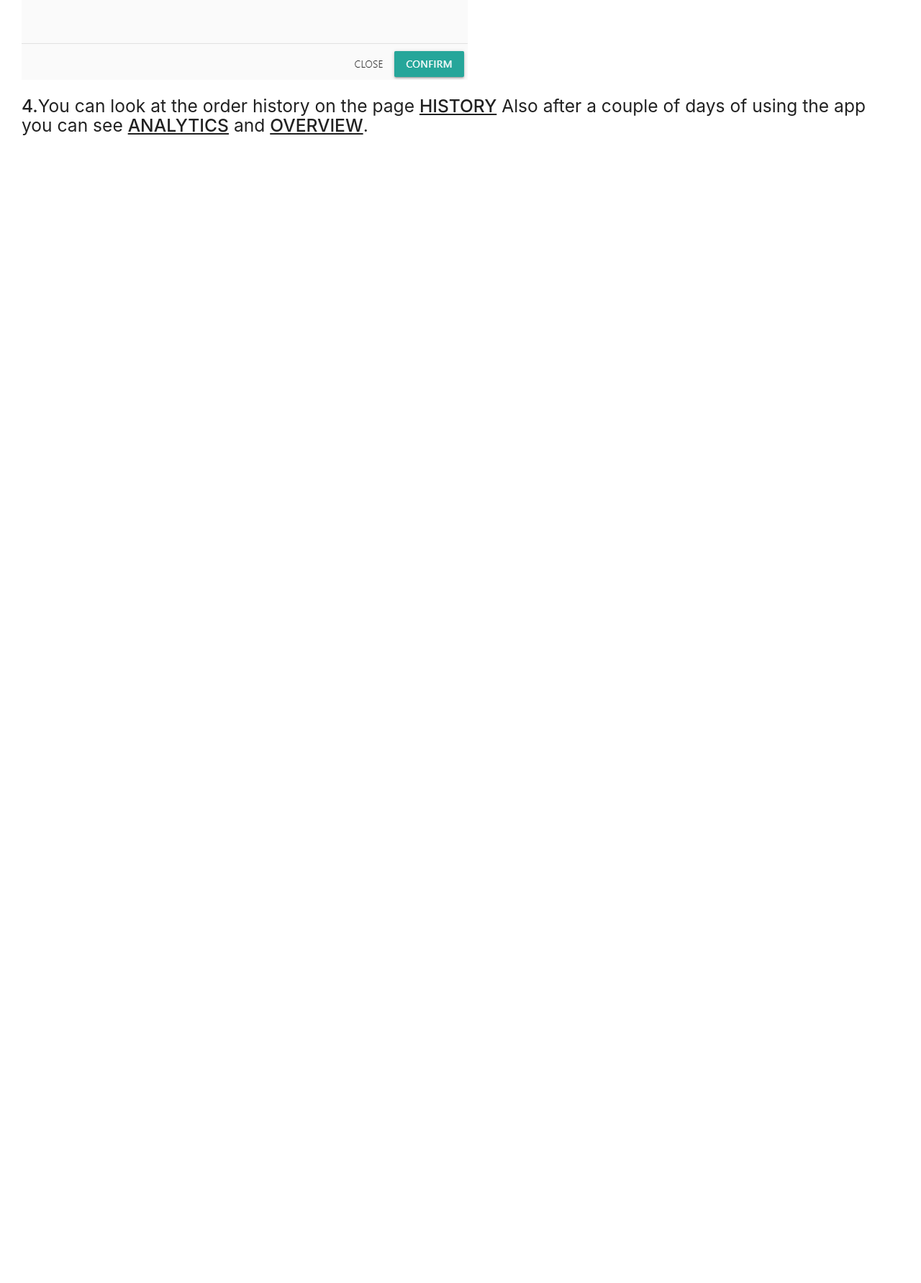
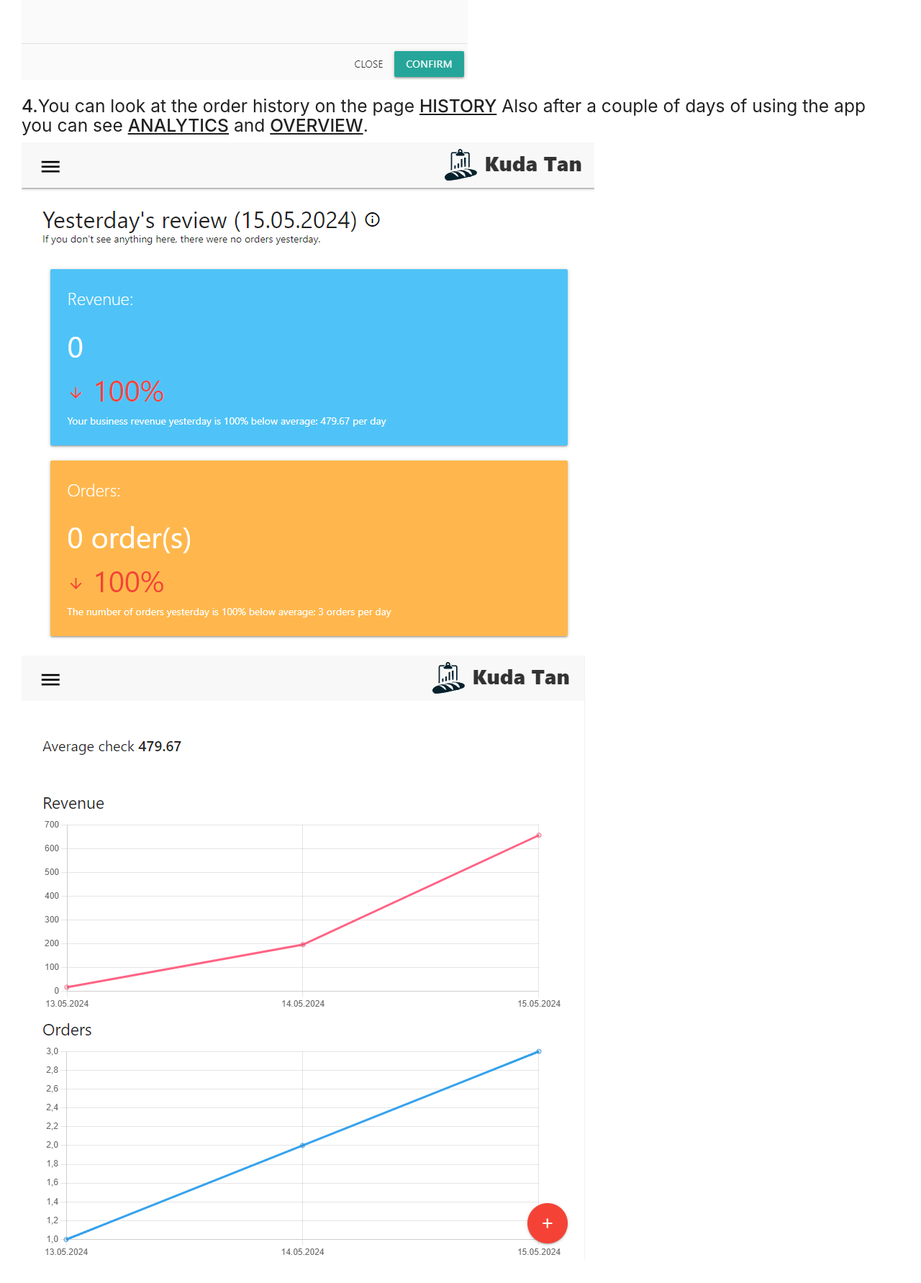
Before and after one commit to kudatan/mean-app, an Angular app in the folder client/: page /how-it-works in a window 1280 px wide. Shown: the part 3522-5305 px from the top of the page at 72% size. Before the commit the page ends 3770 px from the top, so only its background shows below. Built offline with nearby package versions, Linux system fonts and the light colour scheme; sample sign-in values are in the browser's storage.

Commit message:
add command

```diff
--- a/client/src/app/shared/pages/how-it-works/how-it-works.component.html
+++ b/client/src/app/shared/pages/how-it-works/how-it-works.component.html
@@ -41,6 +41,12 @@
   <div class="fourth-step">
     <h5><span class="bold">4.</span>You can look at the order history on the page
       <span routerLink="/history" class="bold pointer underline">HISTORY</span>
-      Also after a couple of days of using the app you can see <span routerLink="/analytics" class="bold pointer underline">ANALYTICS</span> and <span routerLink="/overview" class="bold pointer underline">OVERVIEW</span>.</h5>
+      Also after a couple of days of using the app you can see
+      <span routerLink="/analytics" class="bold pointer underline">ANALYTICS</span>
+      and
+      <span routerLink="/overview" class="bold pointer underline">OVERVIEW</span>.
+    </h5>
+    <img class="img" src="assets/how-it-works/4.png" alt="how-it-works">
+    <img class="img" src="assets/how-it-works/44.png" alt="how-it-works">
   </div>
 </div>
```
Also changed, not shown: client/src/assets/how-it-works/4.png (added), client/src/assets/how-it-works/44.png (added).
